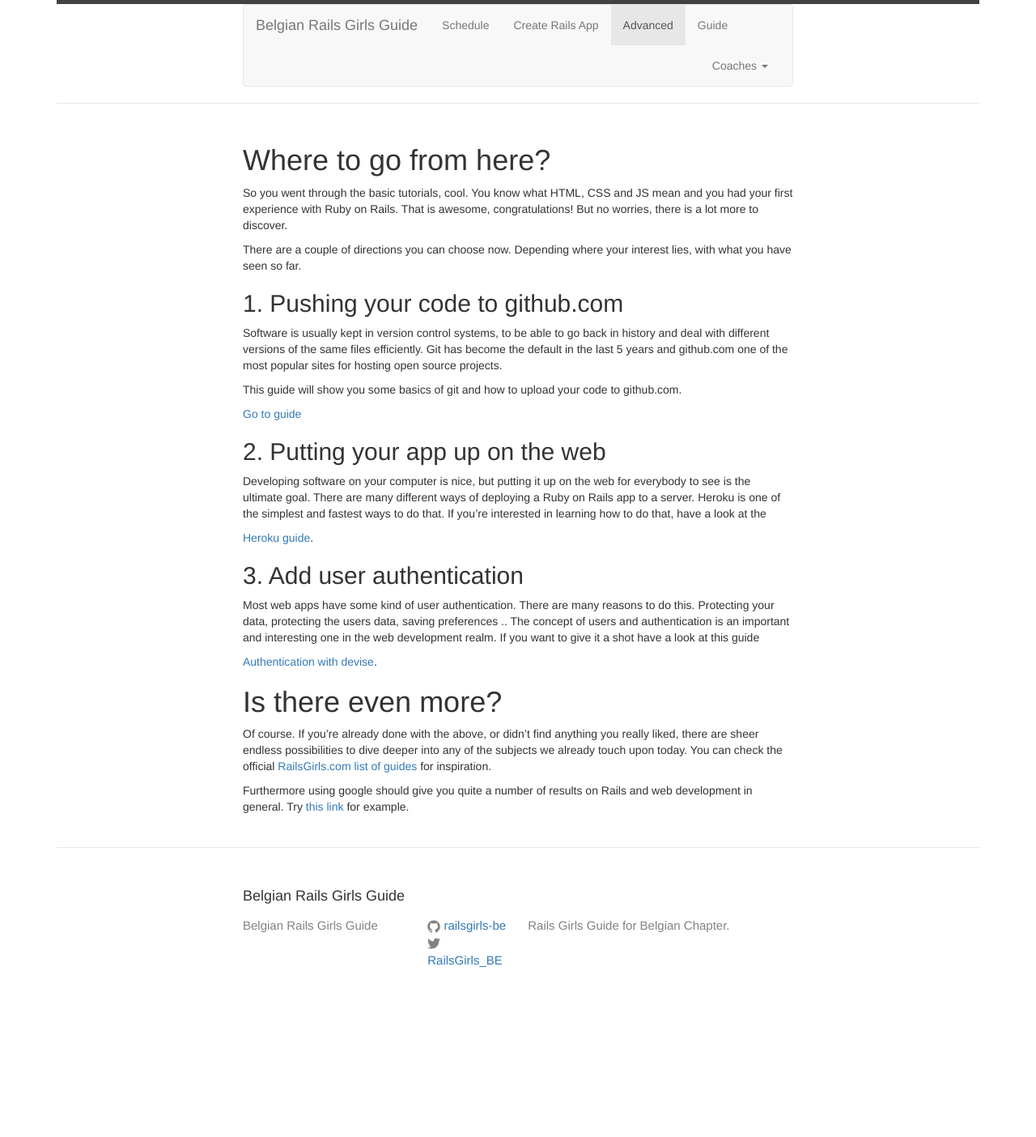
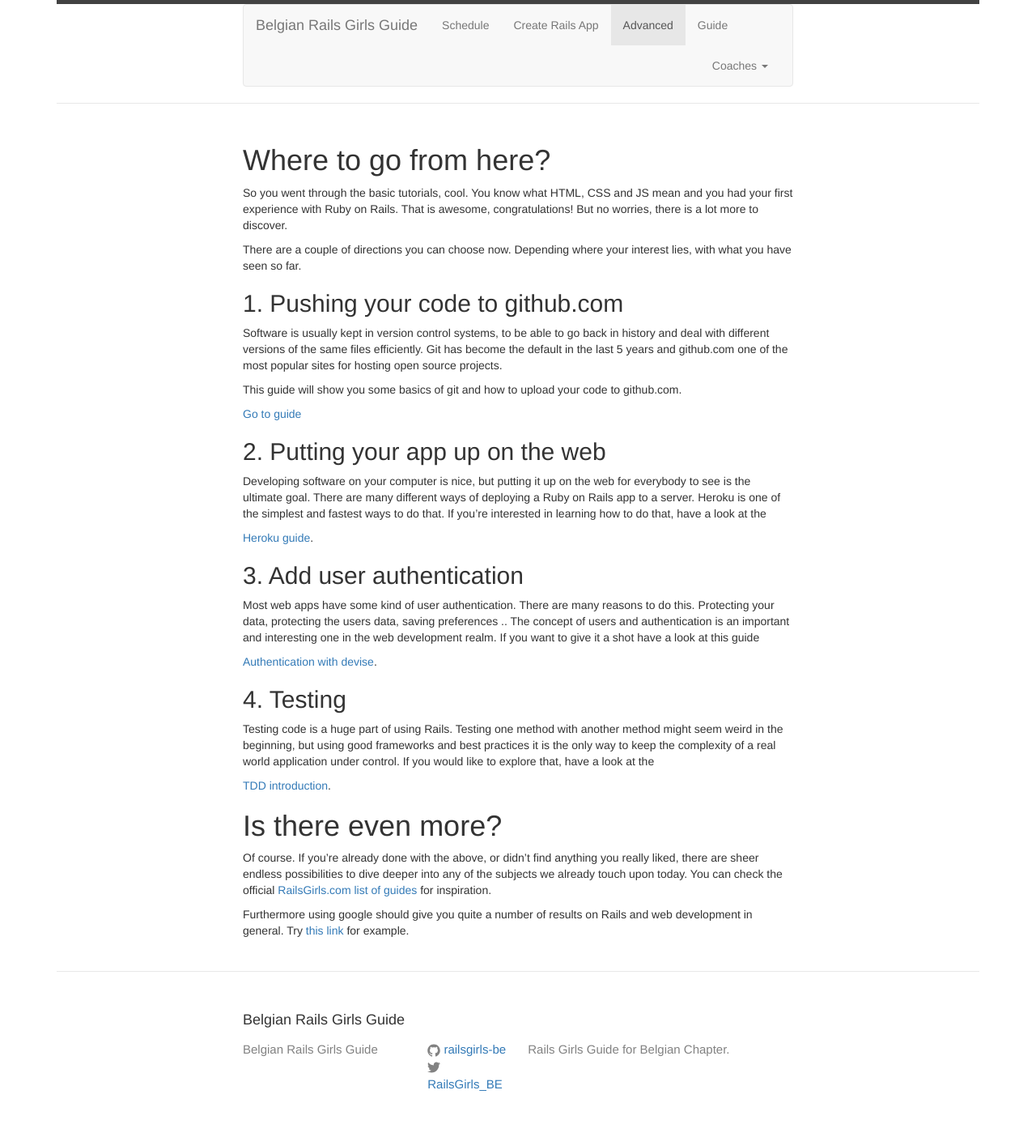
Before and after one commit to brug-be/railsgirls_guide, a Jekyll site: the page built from advanced_topics.md, in a window 1280 px wide. Shown: the whole page at 81% size. Built offline with Jekyll 4.4.1, drawn with Linux system fonts in a browser that asks for light colours; nearby versions of some CDN libraries; before the commit the page ends 1251 px from its top, so only the background shows below that.

Commit message:
OK, one more: testing.

```diff
--- a/advanced_topics.md
+++ b/advanced_topics.md
@@ -31,6 +31,13 @@
 
 [Authentication with devise](http://guides.railsgirls.com/devise/).
 
+## 4. Testing
+
+Testing code is a huge part of using Rails. Testing one method with another method might seem weird in the beginning, but using good frameworks and best practices it is the only way to keep the complexity of a real world application under control. If you would like to explore that, have a look at the
+
+[TDD introduction](http://guides.railsgirls.com/test-driven-development/).
+
+
 # Is there even more?
 
 Of course. If you're already done with the above, or didn't find anything you really liked, there are sheer endless possibilities to dive deeper into any of the subjects we already touch upon today. You can check the official [RailsGirls.com list of guides](http://guides.railsgirls.com) for inspiration.
```
